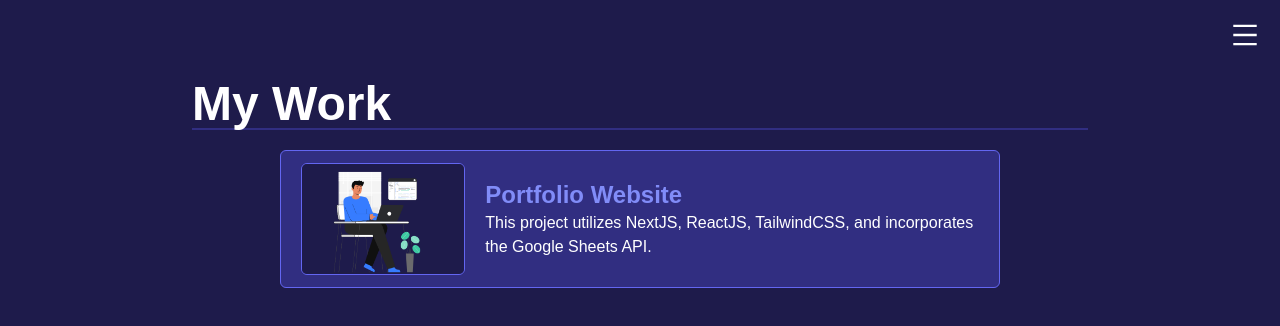
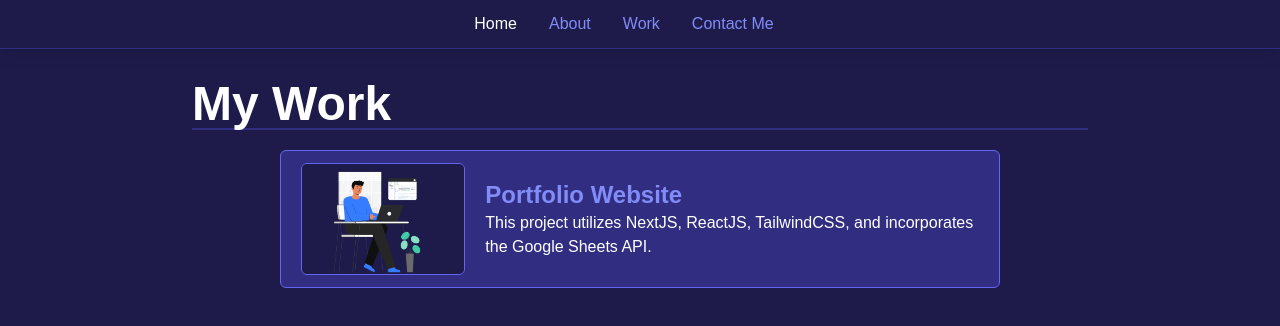
Before and after one commit to shiwanshudev/portfolio2023, a Next.js app: page /work in a window 1280 px wide. Shown: the top 326 px of the page. Built offline with nearby package versions, Linux system fonts and the light colour scheme; a web font is replaced by a local one.

Commit message:
Add desktop navigation active state

```diff
--- a/src/app/components/Navbar.tsx
+++ b/src/app/components/Navbar.tsx
@@ -5,16 +5,72 @@ import { AiOutlineMenu, AiOutlineClose } from "react-icons/ai";
 
 export default function Navbar() {
   const [isVisible, setIsVisible] = useState(false);
+  const [active, setActive] = useState("");
   return (
     <div>
-      <div
-        className="fixed flex justify-end w-full z-50"
-        onClick={() => setIsVisible((prev) => !prev)}
-      >
+      {!isVisible && (
+        <div className="hidden lg:flex items-center justify-center fixed z-30 px-48 w-full border-b border-solid border-indigo-900 shadow-lg">
+          <Link
+            onClick={() => {
+              setIsVisible(false);
+              setActive("");
+            }}
+            href="/"
+            className={`hover:text-indigo-500 duration-200 py-3 mr-8 ${
+              active === "" ? "text-white" : "text-indigo-400"
+            }`}
+          >
+            Home
+          </Link>
+          <Link
+            onClick={() => {
+              setIsVisible(false);
+              setActive("about");
+            }}
+            href="/about"
+            className={`hover:text-indigo-500 duration-200 py-3 mr-8 ${
+              active === "about" ? "text-white" : "text-indigo-400"
+            }`}
+          >
+            About
+          </Link>
+          <Link
+            onClick={() => {
+              setIsVisible(false);
+              setActive("work");
+            }}
+            href="/work"
+            className={`hover:text-indigo-500 duration-200 py-3 mr-8 ${
+              active === "work" ? "text-white" : "text-indigo-400"
+            }`}
+          >
+            Work
+          </Link>
+          <Link
+            onClick={() => {
+              setIsVisible(false);
+              setActive("contact");
+            }}
+            href="/contact"
+            className={`hover:text-indigo-500 duration-200 py-3 mr-8 ${
+              active === "contact" ? "text-white" : "text-indigo-400"
+            }`}
+          >
+            Contact Me
+          </Link>
+        </div>
+      )}
+      <div className="fixed flex justify-end w-full z-20 lg:hidden">
         {isVisible ? (
-          <AiOutlineClose className="text-3xl cursor-pointer hover:text-indigo-300 m-5 animate-fade-in" />
+          <AiOutlineClose
+            className="text-3xl cursor-pointer hover:text-indigo-300 m-5 animate-fade-in"
+            onClick={() => setIsVisible((prev) => !prev)}
+          />
         ) : (
-          <AiOutlineMenu className="text-3xl cursor-pointer hover:text-indigo-300 m-5 animate-fade-in" />
+          <AiOutlineMenu
+            className="text-3xl cursor-pointer hover:text-indigo-300 m-5 animate-fade-in"
+            onClick={() => setIsVisible((prev) => !prev)}
+          />
         )}
       </div>
       {isVisible && (
```
